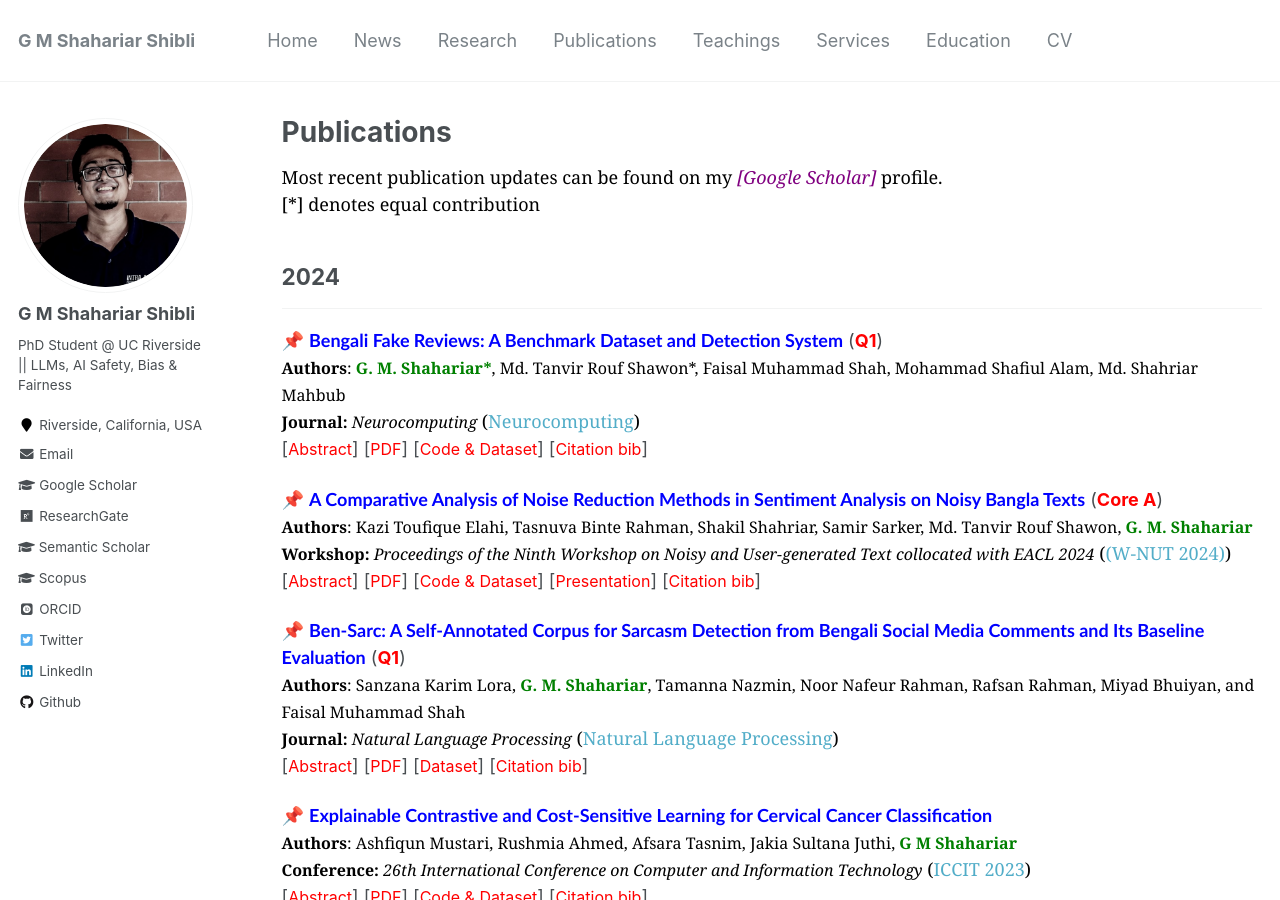
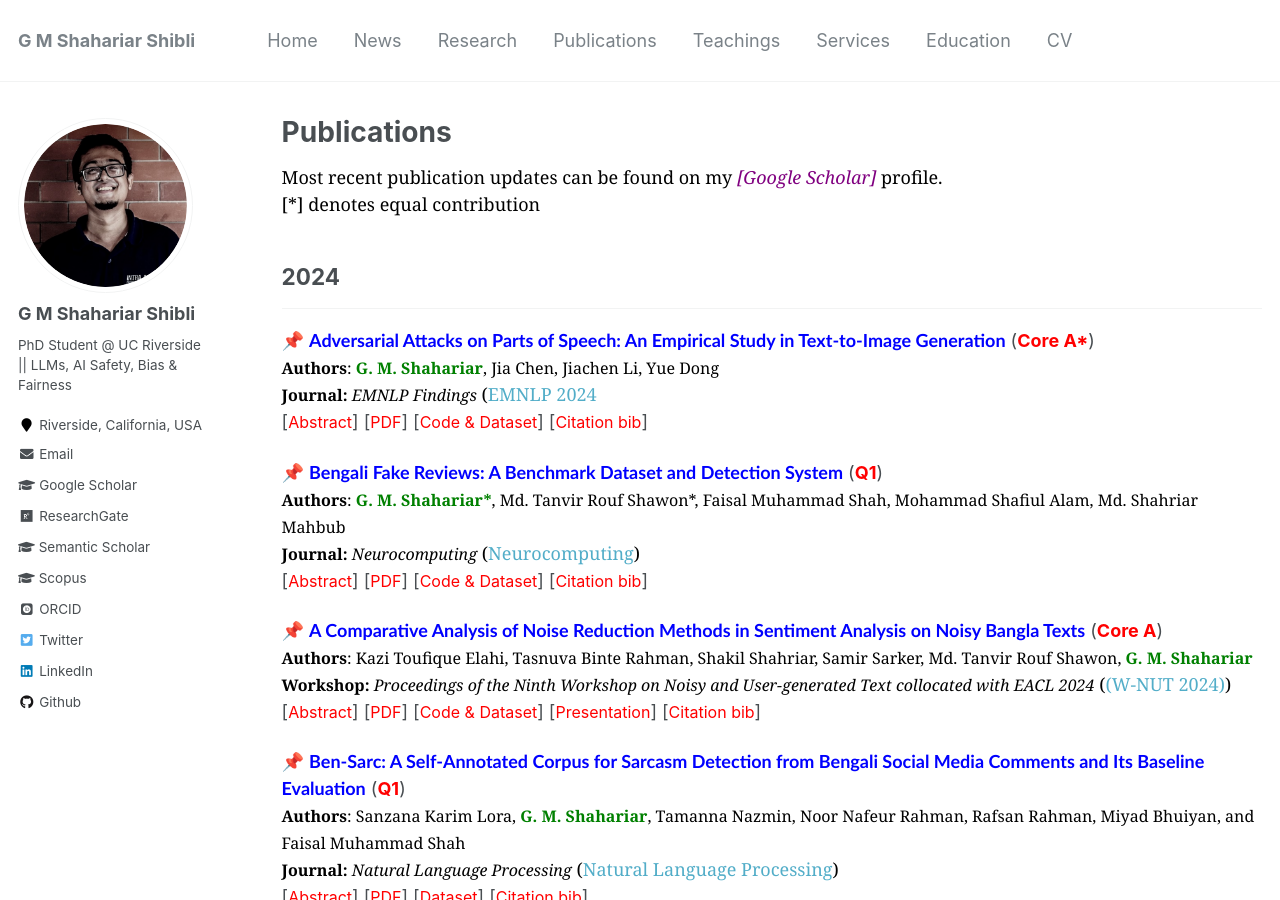
Before and after one commit to shahariar-shibli/shahariar-shibli.github.io, a Jekyll site: the page built from _pages/publications.md, in a window 1280 px wide and 900 px high. Built offline with Jekyll 4.4.1, drawn with Linux system fonts in a browser that asks for light colours; some web fonts are replaced.

Commit message:
Update publications.md

```diff
--- a/_pages/publications.md
+++ b/_pages/publications.md
@@ -10,6 +10,51 @@ author_profile: true
 
 ## 2024
 ---------
+
+<!-- Paper 05 -->
+📌 [<span style="color:Blue;font-family:Trebuchet MS;">**Adversarial Attacks on Parts of Speech: An Empirical Study in Text-to-Image Generation**</span>](https://arxiv.org/pdf/2409.15381) (<span style="color:red"><strong>Core A*</strong></span>)<br>
+<span style="color:black;font-family:Georgia">
+	<font size="3"><strong>Authors</strong>: <strong style="color:green">G. M. Shahariar</strong>, Jia Chen, Jiachen Li, Yue Dong</font>
+</span>
+<br>
+	<span style="color:black;font-family:Georgia">
+		<font size="3"><strong>Journal: </strong><em>EMNLP Findings</em></font> ([EMNLP 2024](https://2024.emnlp.org/)
+	</span>
+<br>
+[<a style="color:red;" href="#" onclick="$('#emnlp_abstract').toggle();return false;"><font size="3">Abstract</font></a>] [[<span style ="color:red"><font size="3">PDF</font></span>](https://arxiv.org/pdf/2409.15381)] [[<span style ="color:red"><font size="3">Code & Dataset</font></span>](https://github.com/shahariar-shibli/Adversarial-Attack-on-POS-Tags)] [<a style="color:red;" href="#" onclick="$('#emnlp_bib').toggle();return false;"><font size="3">Citation bib</font></a>]
+
+<div id="emnlp_bib" class="bib" style="display:none;">
+	<pre>
+		@misc{shahariar2024adversarialattackspartsspeech,
+			  title={Adversarial Attacks on Parts of Speech: An Empirical Study in Text-to-Image Generation},
+			  author={G M Shahariar and Jia Chen and Jiachen Li and Yue Dong},
+			  year={2024},
+			  eprint={2409.15381},
+			  archivePrefix={arXiv},
+			  primaryClass={cs.CL},
+			  url={https://arxiv.org/abs/2409.15381},
+		}
+	</pre>
+</div>
+
+<div id="emnlp_abstract" class="abstract" style="display:none;">
+	<p style="text-align:justify; color:black;font-family:Monaco;">
+		<font size="3">
+			Recent studies show that text-to-image (T2I) models are vulnerable to adversarial attacks,
+			especially with noun perturbations in text prompts. In this study, we investigate the impact
+			of adversarial attacks on different POS tags within text prompts on the images generated by
+			T2I models. We create a high-quality dataset for realistic POS tag token swapping and perform
+			gradient-based attacks to find adversarial suffixes that mislead T2I models into generating
+			images with altered tokens. Our empirical results show that the attack success rate (ASR)
+			varies significantly among different POS tag categories, with nouns, proper nouns, and
+			adjectives being the easiest to attack. We explore the mechanism behind the steering effect
+			of adversarial suffixes, finding that the number of critical tokens and content fusion vary
+			among POS tags, while features like suffix transferability are consistent across categories.
+		</font>
+	</p>
+</div>
+
+
 
 <!-- Paper 04 -->
 📌 [<span style="color:Blue;font-family:Trebuchet MS;">**Bengali Fake Reviews: A Benchmark Dataset and Detection System**</span>](https://www.sciencedirect.com/science/article/abs/pii/S0925231224005034) (<span style="color:red"><strong>Q1</strong></span>)<br>
```
